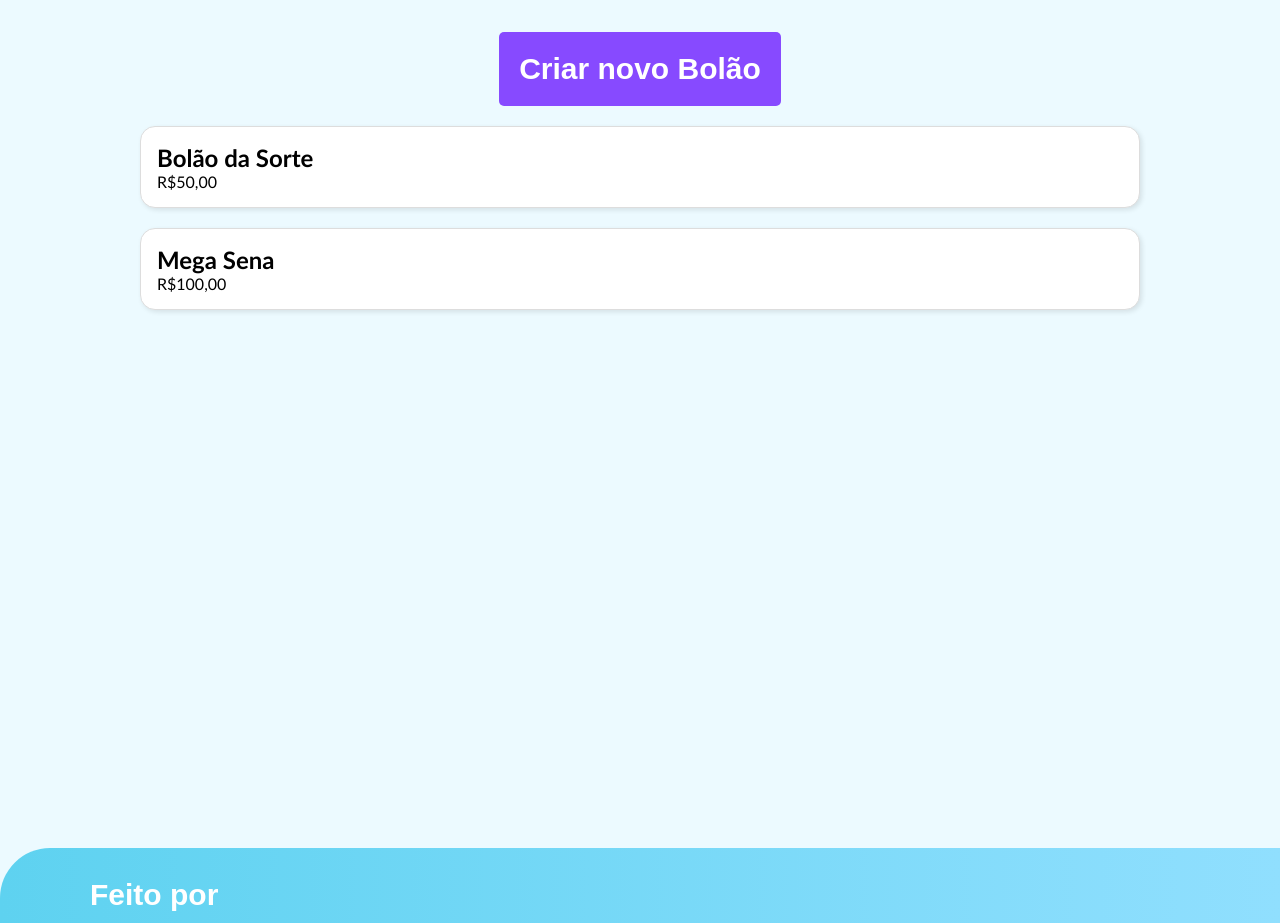
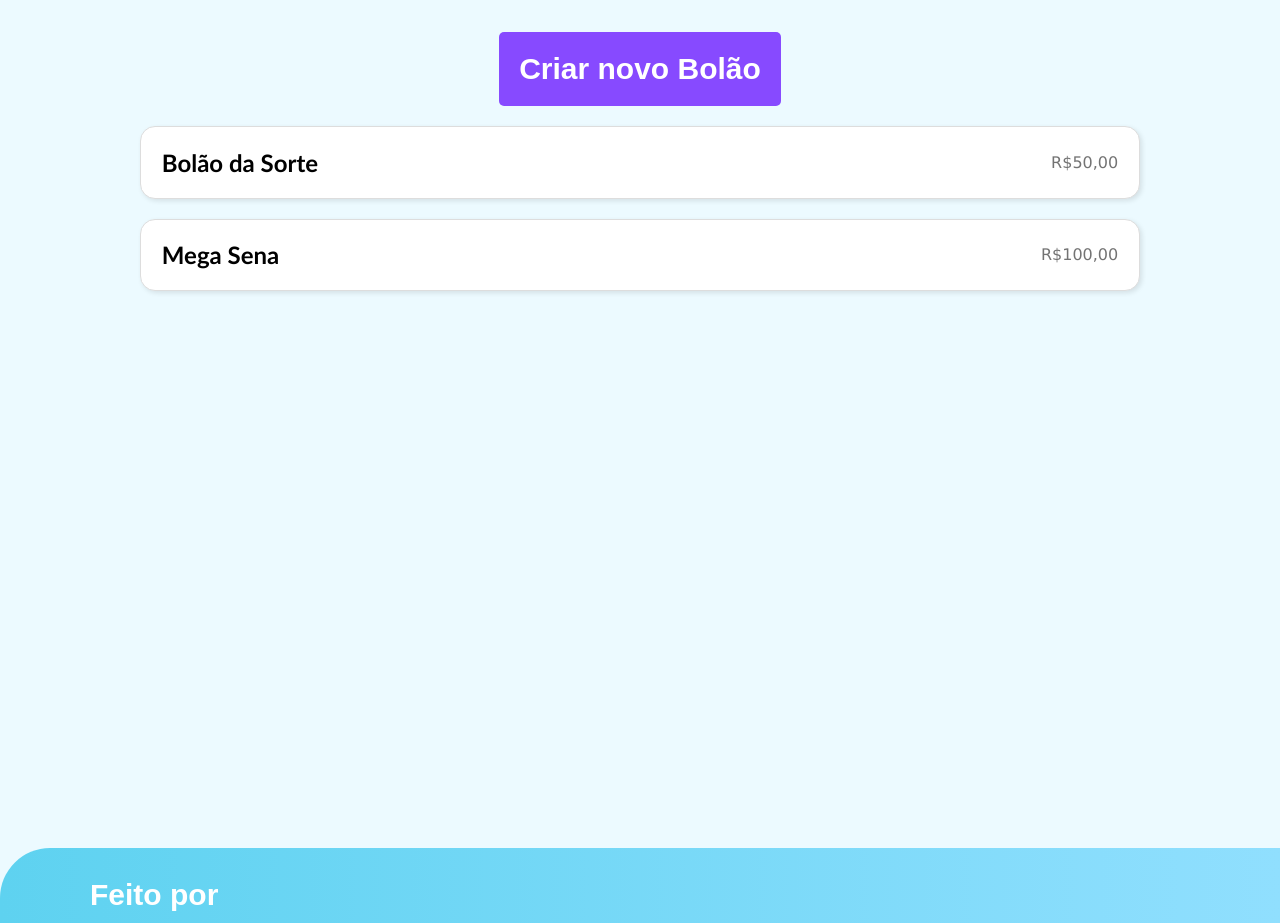
Before and after one commit to Thoomaz/loteria-frontend, a React (Vite) app in the folder frontend-loteria/: page / in a window 1280 px wide. Shown: the part 800-1723 px from the top of the page. Built offline with nearby package versions, Linux system fonts and the light colour scheme.

Commit message:
Card css update

```diff
--- a/frontend-loteria/src/components/card/Card.css
+++ b/frontend-loteria/src/components/card/Card.css
@@ -2,9 +2,19 @@
   width: 1000px;
   border: 1px solid #ddd;
   border-radius: 15px;
-  padding: 1rem;
+  padding: 1.3rem;
   box-shadow: 2px 2px 5px rgba(0, 0, 0, 0.1);
   background-color: white;
   max-height: 50vh;
+  }
 
-  }
+.cardContent {
+  display: flex;
+  justify-content: space-between;
+  align-items: center;
+}
+
+.card p {
+  font-family: Geneva, sans-serif;
+  color: rgb(115, 115, 115);
+}
```
